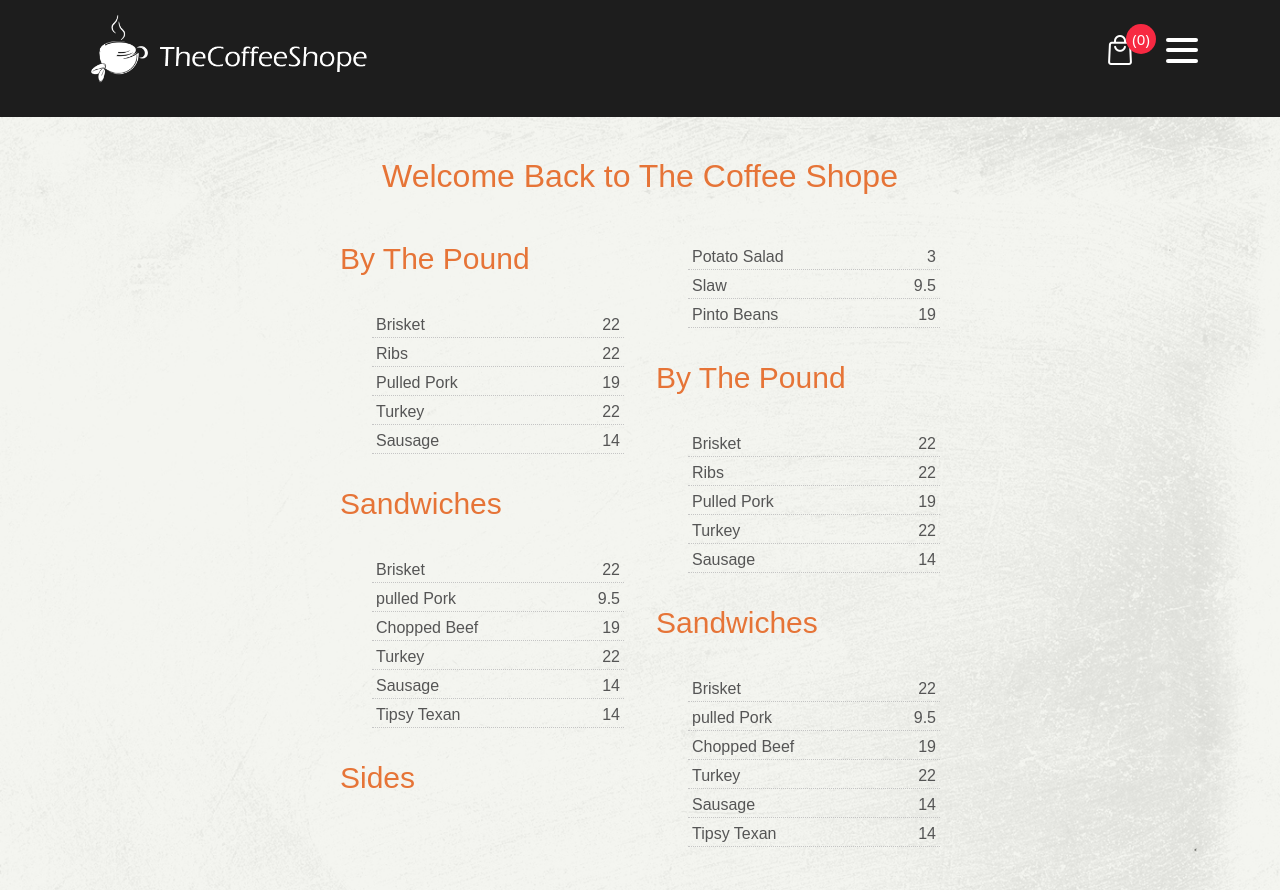
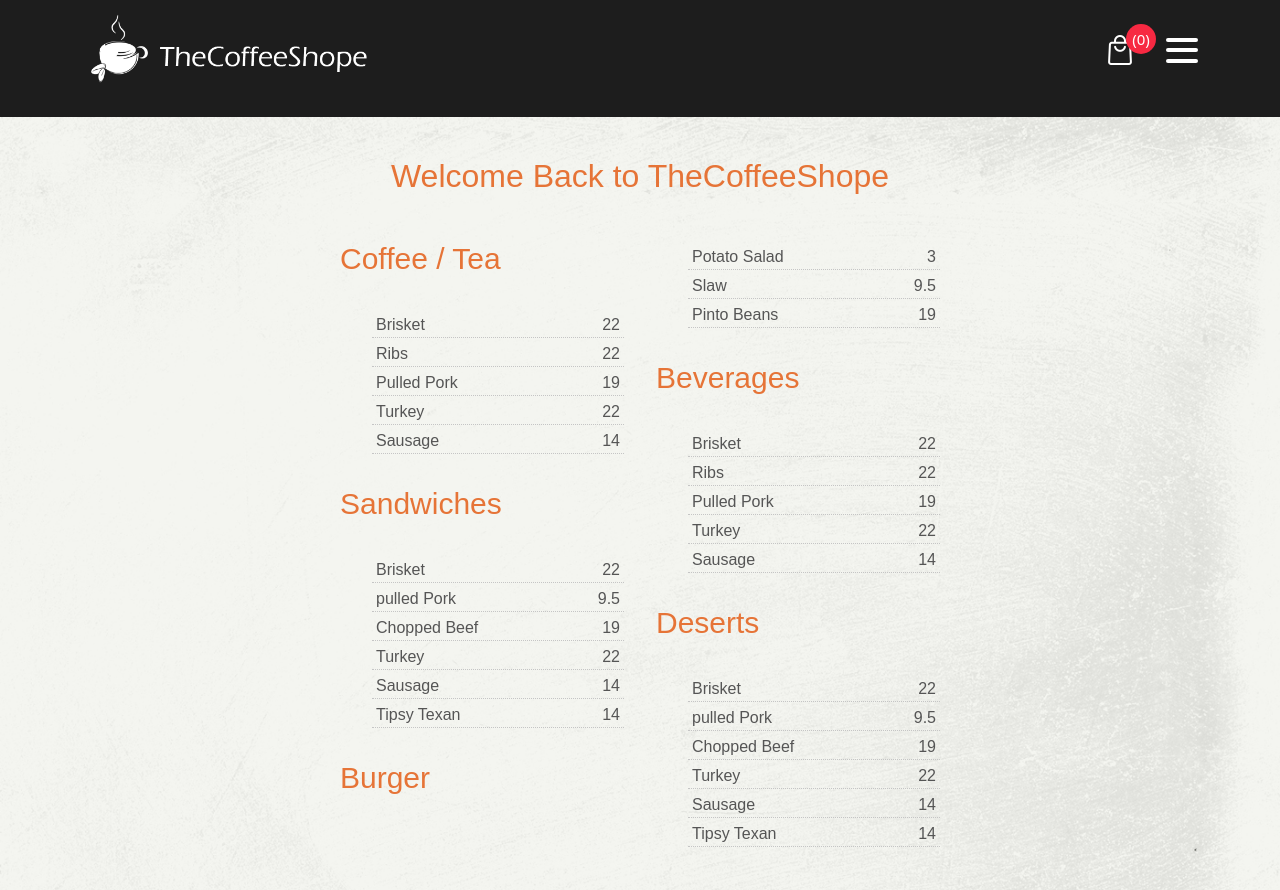
Before and after one commit to niyasmnassar/thecoffeeshope, a React (Create React App) app: page /Menu in a window 1280 px wide. Built offline with nearby package versions, Linux system fonts and the light colour scheme.

Commit message:
menu updated

```diff
--- a/src/Components/Menu.js
+++ b/src/Components/Menu.js
@@ -6,12 +6,12 @@ function Menu() {
       <div className="container">
         <div className="row">
           <div className="col-md-12">
-            <h2 className="text-center blend-title">Welcome Back to The Coffee Shope</h2>
+            <h2 className="text-center blend-title">Welcome Back to TheCoffeeShope</h2>
 
 
             <div className="menu">
               <div className="list">
-                <h2 className="list-title">By The Pound</h2>
+                <h2 className="list-title">Coffee / Tea</h2>
                 <ul>
                   <li className="item"><span className="name">Brisket</span>
                     <span className="price">22</span>
@@ -56,7 +56,7 @@ function Menu() {
               </div>
 
               <div className="list">
-                <h2 className="list-title">Sides</h2>
+                <h2 className="list-title">Burger</h2>
                 <ul>
                   <li className="item"><span className="name">Potato Salad</span>
                     <span className="price">3</span>
@@ -70,7 +70,7 @@ function Menu() {
                 </ul>
               </div>
               <div className="list">
-                <h2 className="list-title">By The Pound</h2>
+                <h2 className="list-title">Beverages</h2>
                 <ul>
                   <li className="item"><span className="name">Brisket</span>
                     <span className="price">22</span>
@@ -91,7 +91,7 @@ function Menu() {
               </div>
 
               <div className="list">
-                <h2 className="list-title">Sandwiches</h2>
+                <h2 className="list-title">Deserts</h2>
                 <ul>
                   <li className="item"><span className="name">Brisket</span>
                     <span className="price">22</span>
```
